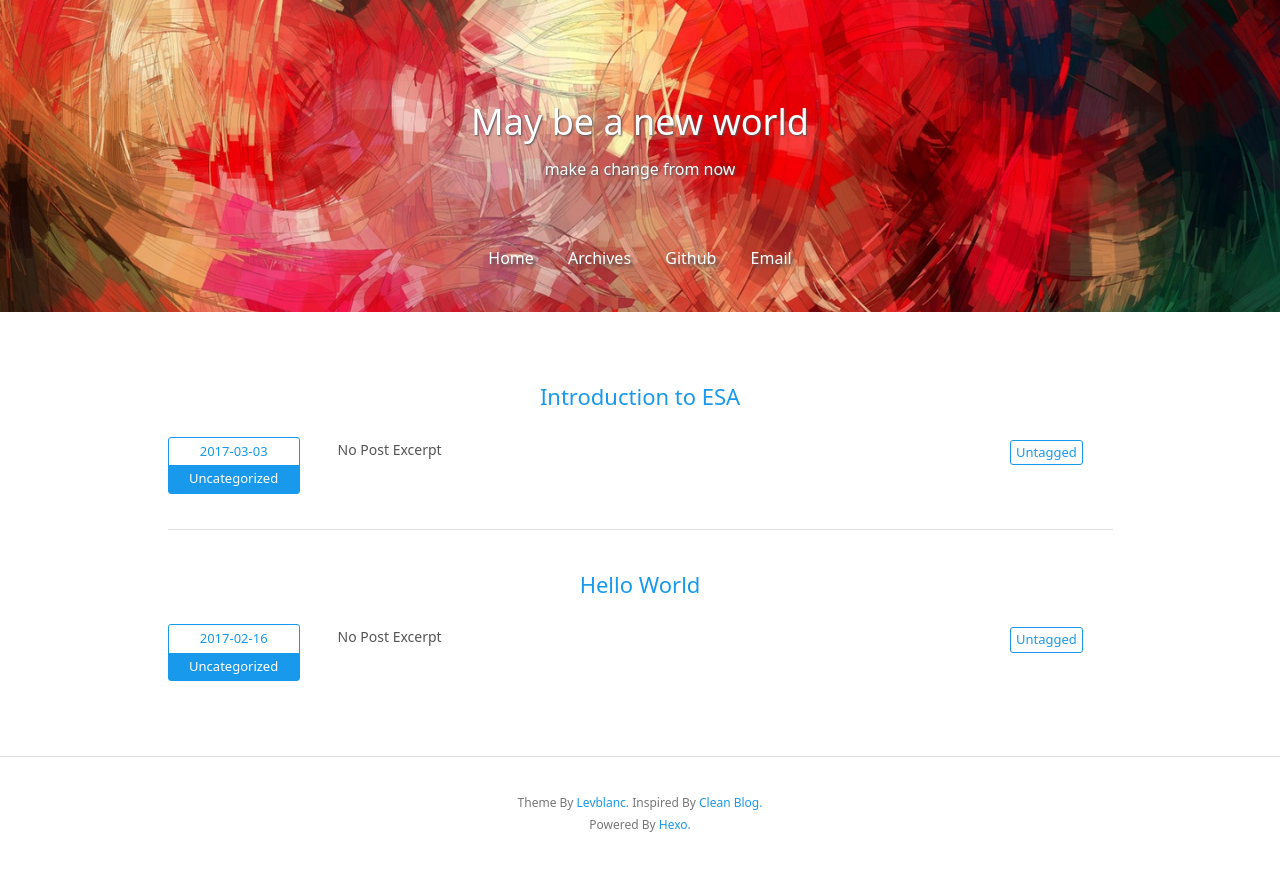
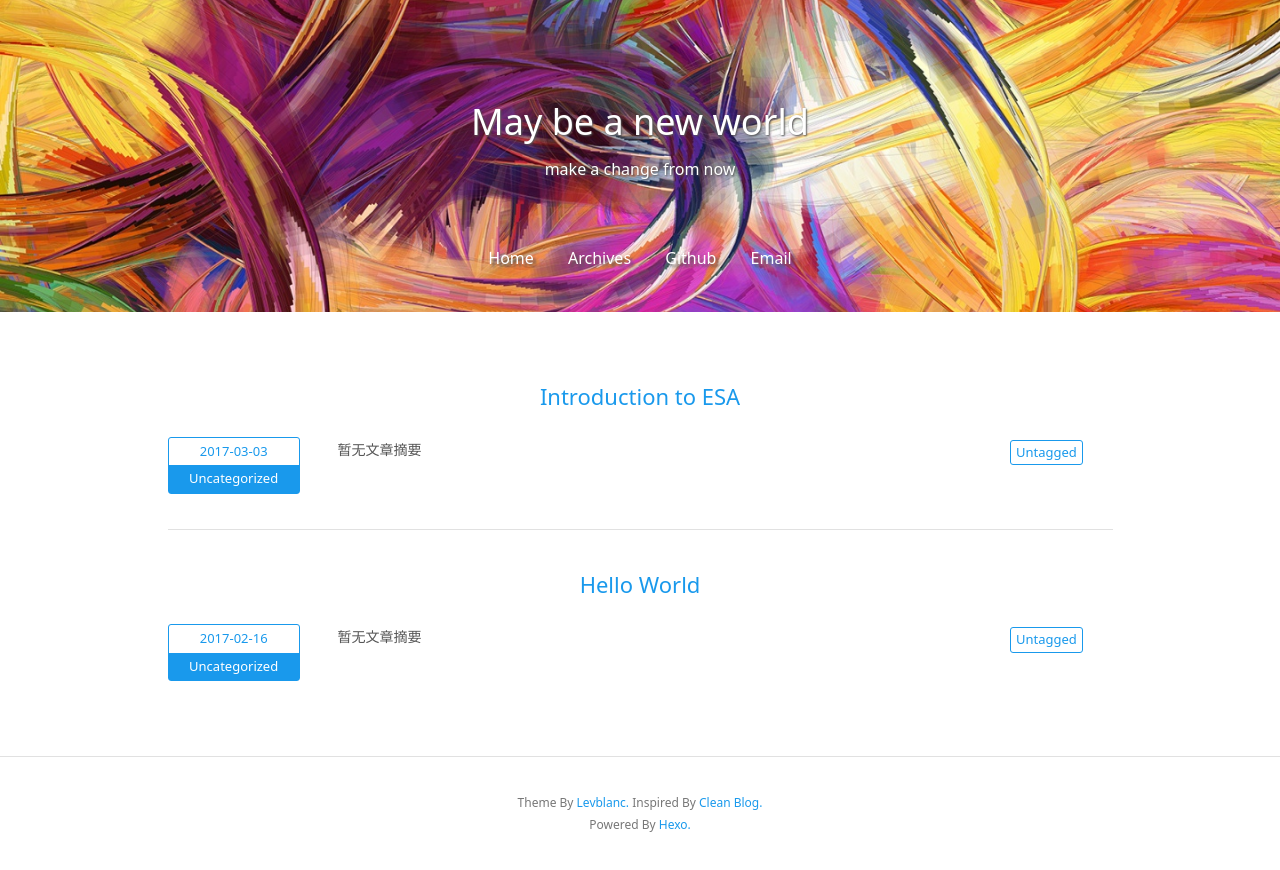
Before and after one commit to yangyunhan/yangyunhan.github.io, a plain HTML site: page index.html in a window 1280 px wide. Drawn offline with Linux system fonts and the light colour scheme.

Commit message:
Site updated: 2017-03-04 10:51:06

```diff
--- a/index.html
+++ b/index.html
@@ -38,7 +38,7 @@
     <!-- Page Header -->
 
 
-<header class="site-header header-background" style="background-image: url(/img/default-banner-dark.jpg)">
+<header class="site-header header-background" style="background-image: url(/img/default-banner-light.jpg)">
   <div class="container">
     <div class="row">
       <div class="col-lg-8 col-lg-offset-2 col-md-10 col-md-offset-1">
@@ -109,7 +109,7 @@
       </div>
     </div>
     <!-- Post Excerpt -->
-    <div class="excerpt typo">No Post Excerpt</div>
+    <div class="excerpt typo">暂无文章摘要</div>
     <!-- Post Tags -->
     <div class="tags">
 
@@ -135,7 +135,7 @@
       </div>
     </div>
     <!-- Post Excerpt -->
-    <div class="excerpt typo">No Post Excerpt</div>
+    <div class="excerpt typo">暂无文章摘要</div>
     <!-- Post Tags -->
     <div class="tags">
 
```
Also changed, not shown: 2017/02/16/hello-world/index.html (+2 -2 lines), 2017/03/03/Introduction-to-ESA/index.html (+2 -2 lines), archives/2017/02/index.html (+1 -1 lines), archives/2017/03/index.html (+1 -1 lines), archives/2017/index.html (+1 -1 lines), archives/index.html (+1 -1 lines).
